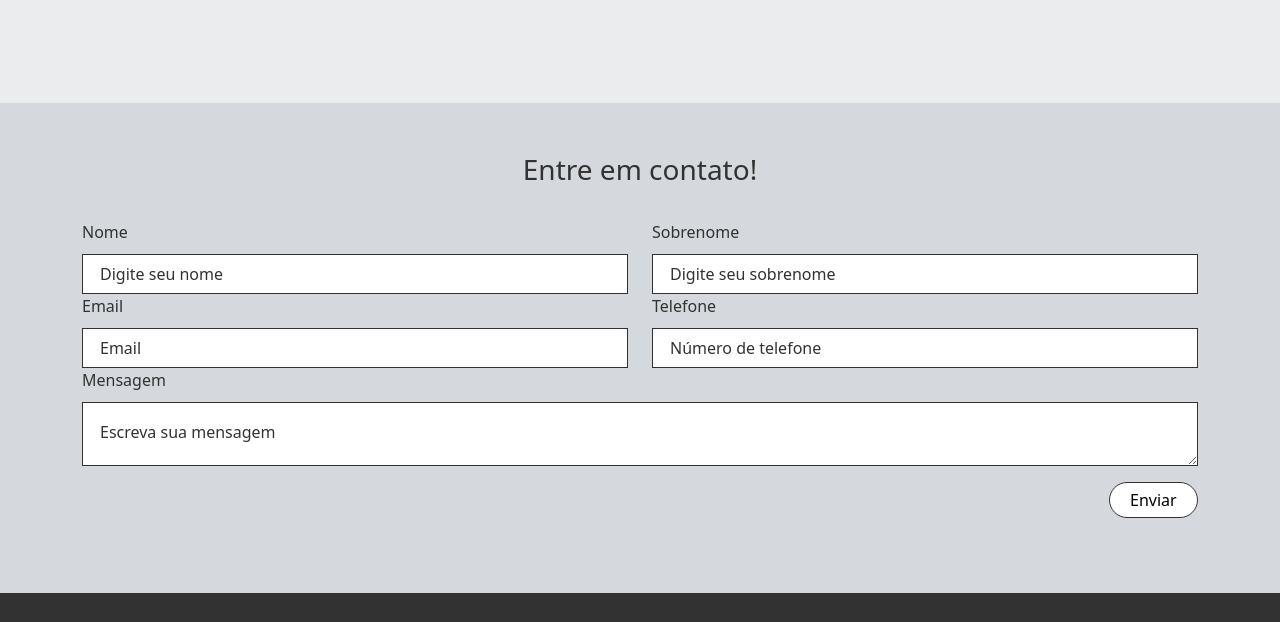
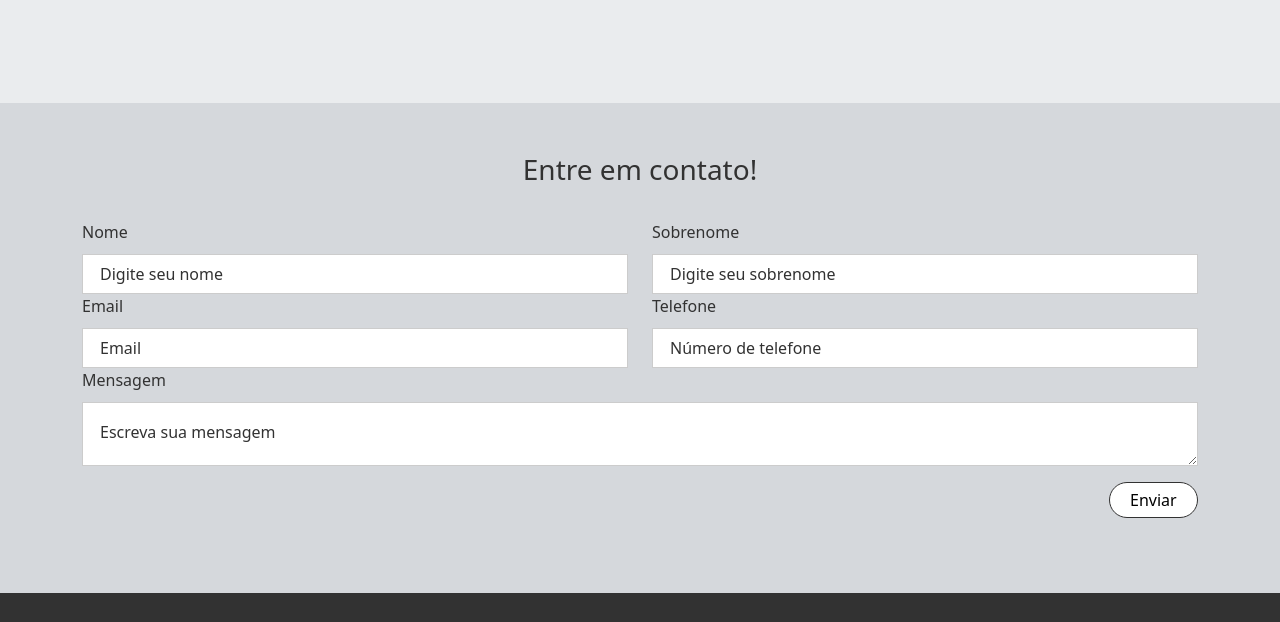
Before and after one commit to carloscrvlh/cantor, a plain HTML site: page index.html in a window 1280 px wide. Shown: the part 2235-2857 px from the top of the page. Drawn offline with nearby package versions, Linux system fonts and the light colour scheme.

Commit message:
mudança na borda

```diff
--- a/styles.css
+++ b/styles.css
@@ -103,7 +103,7 @@ textarea::placeholder, input::placeholder {
   }
 form input, form textarea{
     width: 100%;
-    border: 1px solid #323232;
+    border: 1px solid #ccc;
     padding: 7px;
     margin-top: 10px;
 }
```
